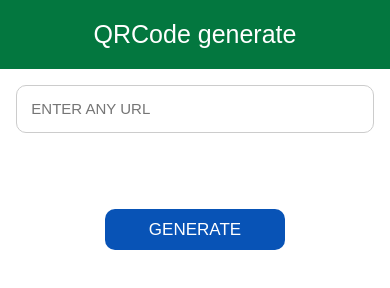
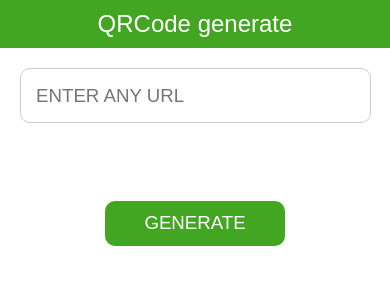
Before and after one commit to illya-s/QRGen, a plain HTML site: page index.html in a window 390 px wide. Drawn offline with Linux system fonts and the light colour scheme.

Commit message:
Update main.css

```diff
--- a/main.css
+++ b/main.css
@@ -1,79 +1,84 @@
 * {
 	margin: 0;
 	padding: 0;
+	font-family: sans-serif;
 	box-sizing: border-box;
 }
 
 body{
 	display: flex;
-	width: 100%;
-	height: 100%;
-	background: rgb(200, 220, 224);
+	width: 100vw;
+	height: 100vh;
+	background: #AEFFDA;
 	align-items: center;
 	justify-content: center;
 }
 
+form {
+	display: flex;
+	flex-direction: column;
+	width: 100%;
+	height: 100%;
+	padding: 0 20px;
+	border-radius: 0 0 10px 10px;
+	background: #ffffff;
+	align-items: center;
+}
+
 .form{
-	font-family: Arial, Helvetica, sans-serif;
-	margin: 5vh auto;
-	text-align: center;
-	padding: 16px;
+	display: flex;
+	flex-direction: column;
 	border-radius: 10px;
-	background: #ffffff;
+	align-items: center;
 }
 
 .form h1 {
-	background: #03773f;
-	padding: 20px 0;
+	width: 100%;
+	background: #43A623;
+	padding: 10px 0;
 	font-weight: 300;
 	text-align: center;
 	color: #fff;
-	margin: -16px -16px 16px -16px;
 	border-radius: 10px 10px 0 0;
-	font-size: 25px;
+	font-size: 18pt;
 }
 
 .form input[type="text"],
 .form input[type="url"] {
-	box-sizing: border-box;
-	width: 100%;
-	background: #fff;
+	width: 90%;
+	margin: 20px 0 0 0;
+	background: #FFFFFF;
 	margin-bottom: 4%;
-	border: 1px solid #ccc;
+	border: 1px solid #CCCCCC;
 	border-radius: 10px;
 	padding: 4%;
-	font-size: 15px;
-	color: rgb(9, 61, 125);
+	font-size: 14pt;
+	color: #093D7D;
+	outline: none;
 }
 
 .form input[type="text"]:focus,
 .form input[type="url"]:focus {
-	box-shadow: 0 0 5px #5868bf;
 	padding: 4%;
-	border: 1px solid #5868bf;
+	outline: none;
+	border: 1px solid #43A623;
 }
 
 .form button {
-	box-sizing: border-box;
-	-webkit-box-sizing: border-box;
-	-moz-box-sizing: border-box;
 	width: 180px;
-	margin: 0 auto;
+	margin: 0 0 35px 0;
 	padding: 3%;
-	background: #0853b6;
+	background-color: #43A623;
 	border: none;
 	border-radius: 10px;
-	font-size: 17px;
-	border-top-style: none;
-	border-right-style: none;
-	border-left-style: none;
+	font-size: 14pt;
 	color: #fff;
 	cursor: pointer;
-	transition: 0.25s;
+	transition: background-color .2s;
 }
 
 form button:hover {
-	background: rgba(88, 104, 191, 0.5);
+	background-color: rgba(88, 104, 191, 0.5);
 }
 
 .qrcode-conteiner {
@@ -81,22 +86,23 @@ form button:hover {
 }
 
 .qrcode {
-	padding: 16px;
+	padding: 16px 0;
 	margin-bottom: 30px;
 }
 
 .qrcode img {
-	margin: 0 auto;
-	box-shadow: 0 0 10px rgba(67, 67, 68, 0.25);
+	box-shadow: 0 0 10px #434344;
 	padding: 4px;
 }
 
-@media screen and (max-width: 1080px) {
+@media screen and (max-width: 720px) {
+	form {
+		padding: 0;
+		border-radius: 0 0 0;
+	}
 	.form {
-		top: 0;
-		position: fixed;
-		width: 100%;
-		height: 100%;
+		width: 100vw;
+		height: 100vh;
 		margin: 0;
 		border-radius: 0;
 	}
@@ -104,17 +110,3 @@ form button:hover {
 		border-radius: 0;
 	}
 }
-
-@media screen and (max-width: 480px) {
-	.form {
-		top: 0;
-		position: fixed;
-		width: 100%;
-		height: 100%;
-		margin: 0;
-		border-radius: 0;
-	}
-	.form h1 {
-		border-radius: 0;
-	}
-}
```
